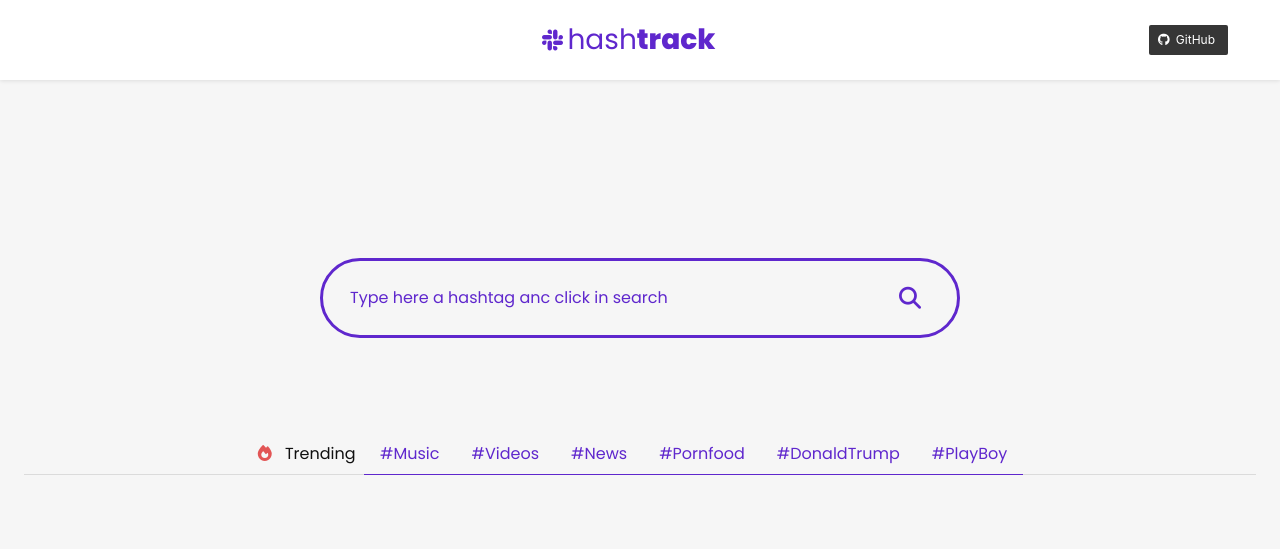
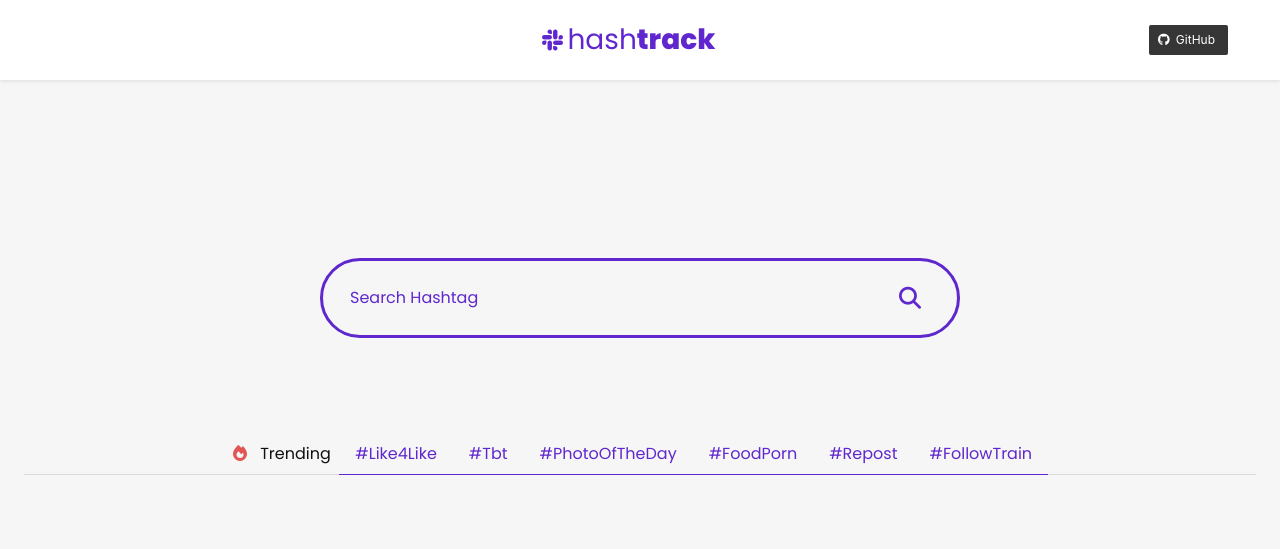
Before and after one commit to Kimberly-Morgan/Project-01-hashtack, a plain HTML site: page index.html in a window 1280 px wide. Shown: the top 549 px of the page. Drawn offline with nearby package versions, Linux system fonts and the light colour scheme; a script that the page names is missing.

Commit message:
Typos and adding hashtag trends

```diff
--- a/index.html
+++ b/index.html
@@ -41,7 +41,7 @@
 							<div class="a-field search__field">
 								<input type="text" id="query" class="r-text-field a-field__input search__input" placeholder="e.g pizza or any word of your preference" required>
 								<button class="r-button search__button search__clear" type="reset"> <span class="search__clear-label">Clear the search form</span> <i class="fas fa-times search__icon search__icon-clear"></i> </button>
-								<label class="a-field__label-wrap search__hint" for="query"> <span class="a-field__label">Type here a hashtag anc click in search</span> </label>
+								<label class="a-field__label-wrap search__hint" for="query"> <span class="a-field__label">Search Hashtag</span> </label>
 							</div>
 							<button class="r-button search__button search__submit" type="submit"> <span class="search__submit-label">Search</span> <i class="fas fa-search search__icon search__icon-search"></i> </button>
 						</form>
@@ -57,22 +57,22 @@
 				  <span>Trending</span>&nbsp;&nbsp;
 			  </li>
 			  <li>
-				<a> <span>#Music</span> </a>
+				<a> <span>#Like4Like</span> </a>
 			</li>
 			<li>
-				<a> <span>#Videos</span> </a>
+				<a> <span>#Tbt</span> </a>
 			</li>
 			<li>
-				<a> <span>#News</span> </a>
+				<a> <span>#PhotoOfTheDay</span> </a>
 			</li>
 			<li>
-				<a> <span>#Pornfood</span> </a>
+				<a> <span>#FoodPorn</span> </a>
 			</li>
 			<li>
-				<a> <span>#DonaldTrump</span> </a>
+				<a> <span>#Repost</span> </a>
 			</li>
 			<li>
-				<a> <span>#PlayBoy</span> </a>
+				<a> <span>#FollowTrain</span> </a>
 			</li>
 		</ul>
 	</div>
```
